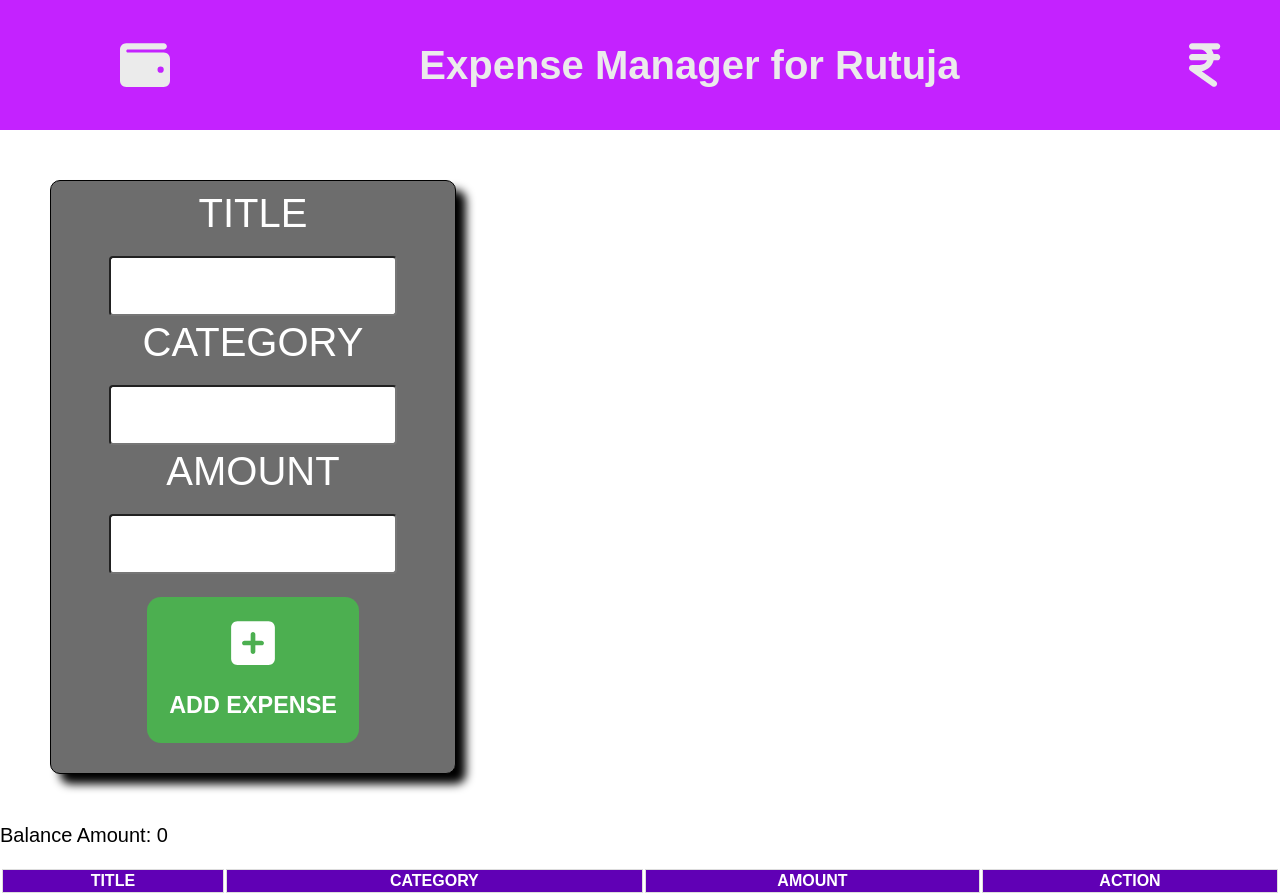
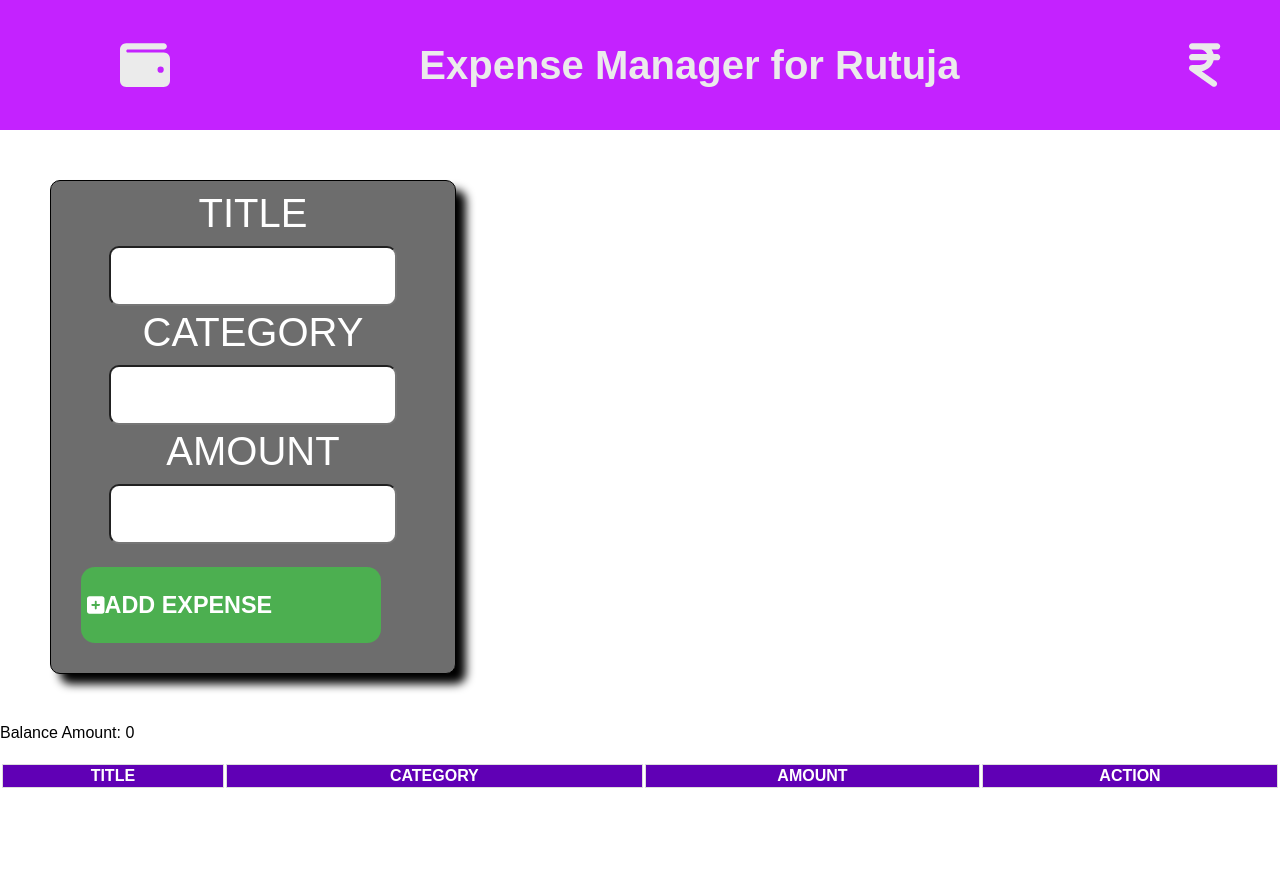
Before and after one commit to joey2310/Expense_Calculator_Project, a React (Create React App) app: page / in a window 1280 px wide. After the commit the page ends 800 px from the top, so only its background shows below. Built offline with nearby package versions, Linux system fonts and the light colour scheme.

Commit message:
Add Btn css changed

```diff
--- a/src/App.css
+++ b/src/App.css
@@ -17,7 +17,6 @@
 }
 
 .walleticon{
-  font-family: 'Montez', cursive;
   display: flex;
   padding: 20px;
   font-size: 50px;
@@ -26,7 +25,6 @@
 }
 
 .rupeeicon{
-  font-family: 'Montez', cursive;
   display: flex;
   padding: 20px;
   font-size: 50px;
@@ -55,9 +53,9 @@ input{
   width: 70%;
   height: 40px;
   padding: 8px;
-  margin-top: 20px;
+  margin-top: 10px;
   margin-bottom: 1%;
-  border-radius: 4px;
+  border-radius: 10px;
   color: rgb(0, 0, 0);
   font-size: 20px;
 }
@@ -99,16 +97,15 @@ th{
   background-color: rgb(255, 140, 0);
 }
 
-.banceamt{
+.addbtn{
+  align-items: center;
+  margin-top: 20px;
+  width: 300px;
+  display: flex;
+  flex-direction: row;
+  color: white;
   font-size: 20px;
-}
-
-.addbtn{
-  margin-top: 20px;
-  width: 200px;
-  display: flex;
-  color: white;
-  font-size: 50px;
+  border-color: #000000;
 }
 
 .deltbtn{
--- a/src/App.js
+++ b/src/App.js
@@ -50,7 +50,9 @@ return(
         <label className='amount'>AMOUNT<br/></label>
         <input type='number'value={amount} onChange={(e) => setAmount(e.target.value)}/>
         </div>
-      <button type='submit'><FontAwesomeIcon className='addbtn' icon={['fas', 'fa-square-plus']} /> <h3>ADD EXPENSE</h3></button>
+        <div>
+      <button className='addbtn' type='submit'><FontAwesomeIcon icon={['fas', 'fa-square-plus']} /> <h3>ADD EXPENSE</h3></button>
+        </div>
       </div>
       </form>
 )
```
